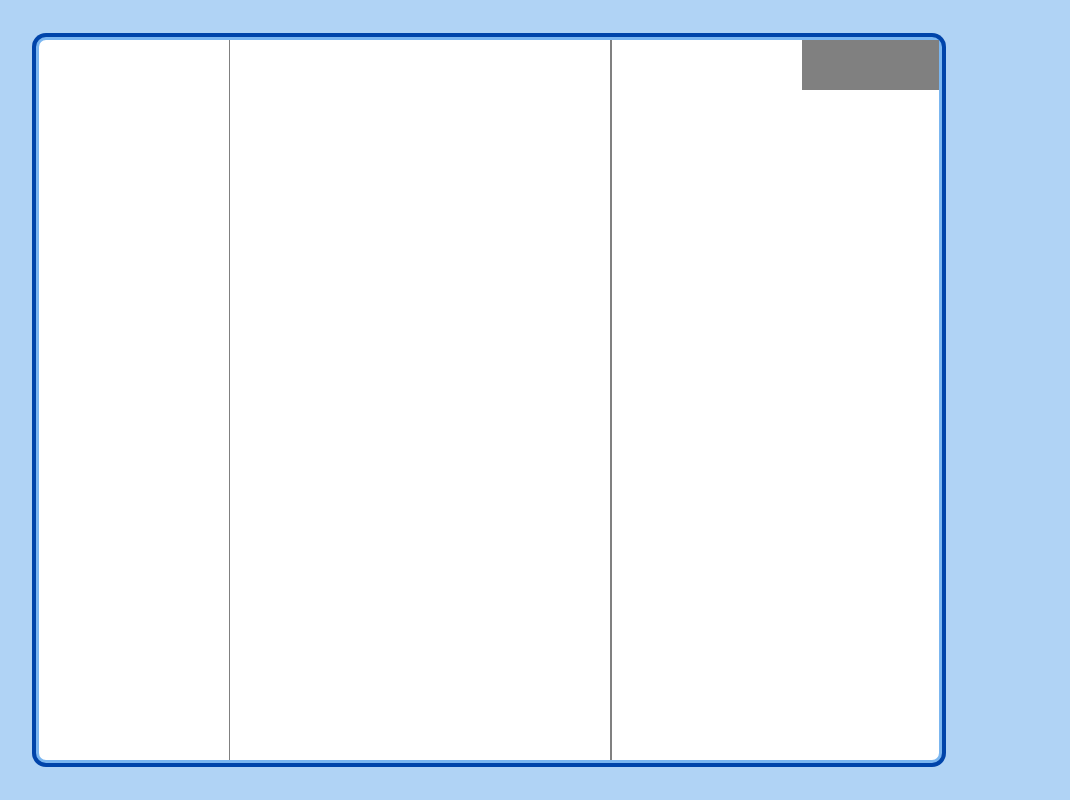
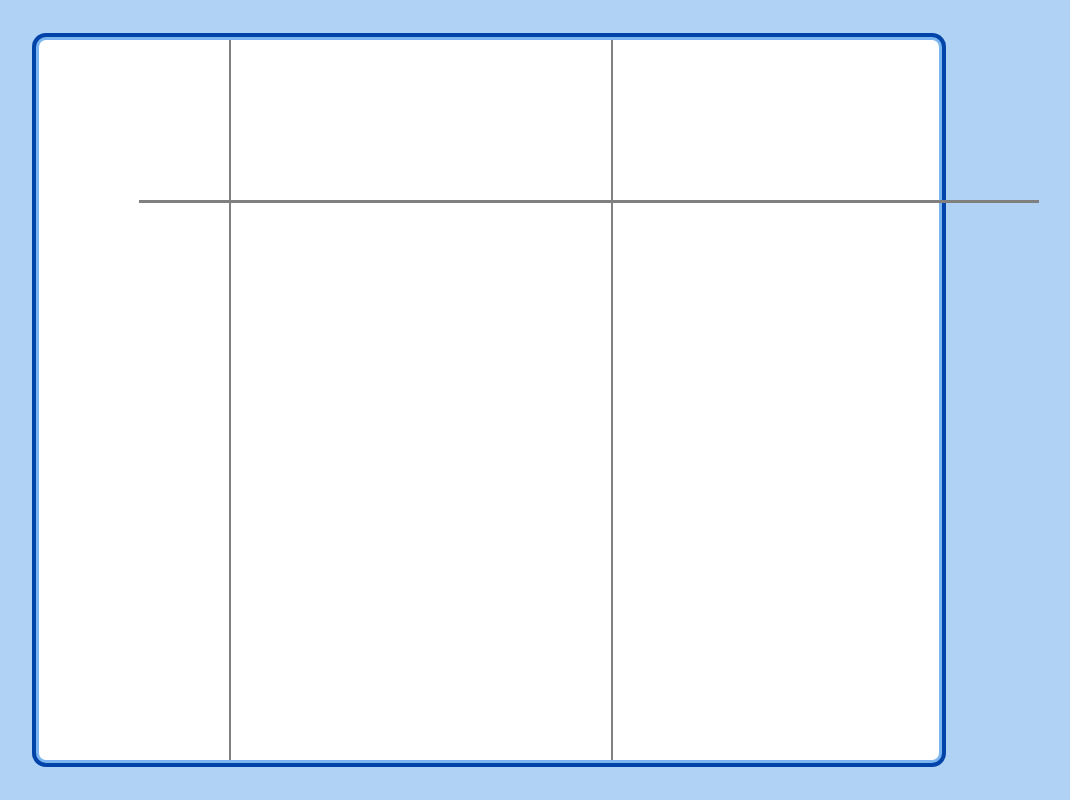
Before and after one commit to dynabenaziza-beep/cart-211, a plain HTML site: page the surface /index.html in a window 1280 px wide. Shown: the whole page, without its empty margins (151-1221 px from the left). Drawn offline with Linux system fonts and the light colour scheme.

Commit message:
arranged the heigth and size of the top divider

```diff
--- a/the surface /style.css
+++ b/the surface /style.css
@@ -33,12 +33,15 @@ height :100%;
 }
 /*horizental line on top of the three divider*/
 .top-line{
-  width: 200px;
-  height: 50px;
+  position: absolute;
+  width: 900px;
+  height: 3px;
+  top: 200px;
+  left: 290px; /*distance from left */
   background: gray;
   margin-bottom:0;
 }
 /*makek the last line divider longer */
 .divider:last-child{
-height: 50%;
+height: 300px;
 }
```
